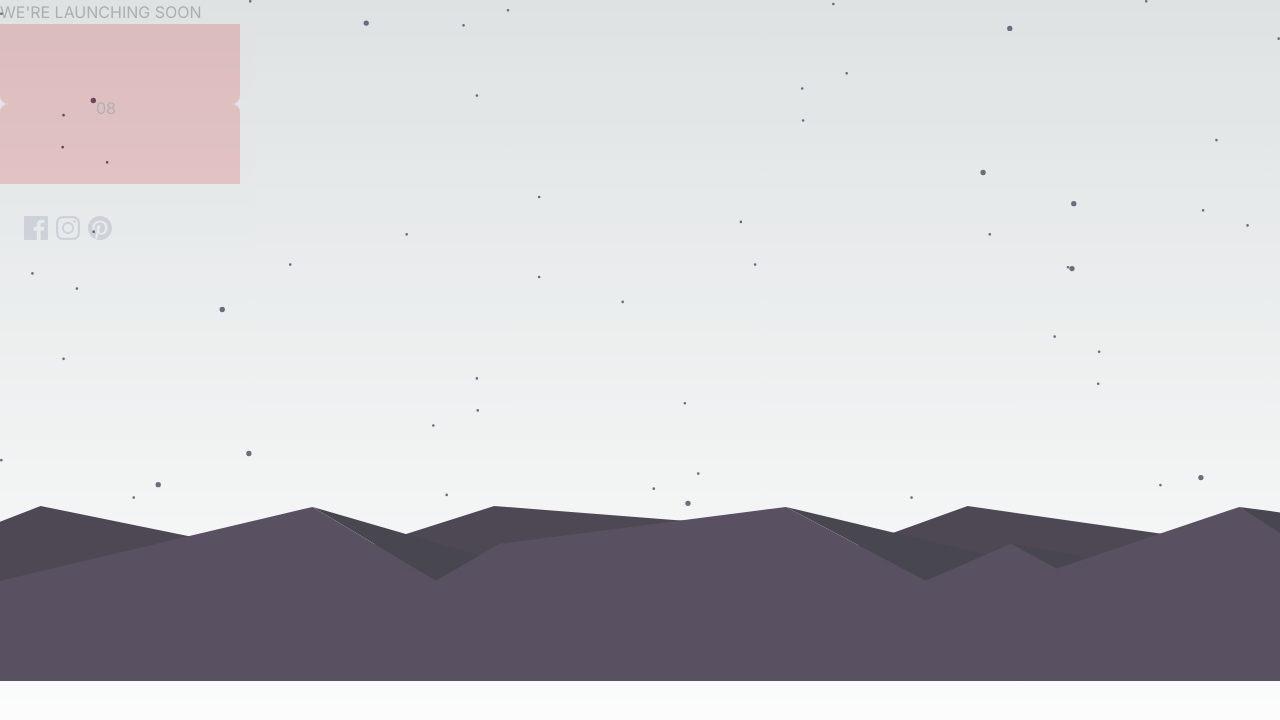
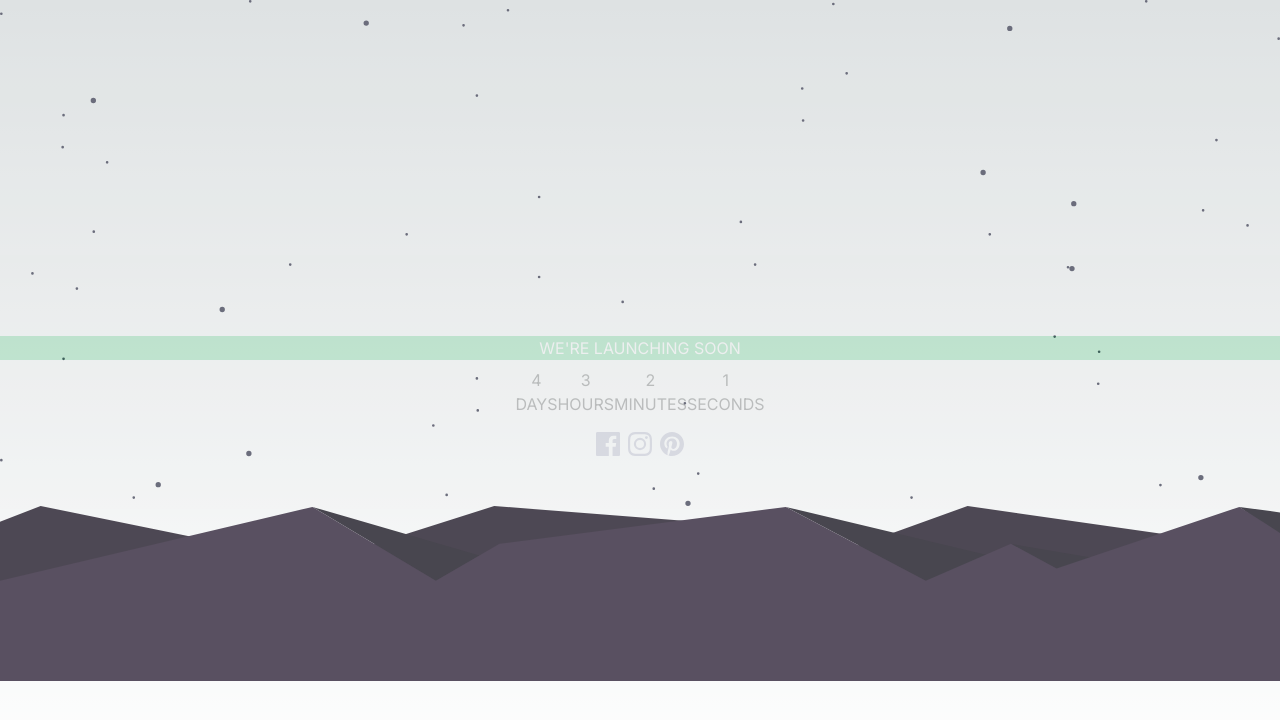
Before and after one commit to theisolatedmonk/launch-countdown-timer, a Next.js app: page / in a window 1280 px wide. Shown: the top 720 px of the page. Built offline with nearby package versions, Linux system fonts and the light colour scheme.

Commit message:
Design-changesd

```diff
--- /dev/null
+++ b/Components/Count.tsx
@@ -0,0 +1,22 @@
+import React from "react";
+
+type CountType = {
+  count: string;
+  timeFormat: string;
+};
+
+export default function Count(props: CountType) {
+  return (
+
+      <div className="w-32 h-16 rounded-lg  bg-red-500 flex   items-center justify-center flex-col">
+      <div className=" top-20 text-3xl left-28 z-10 font-bold">
+        {props.count}
+      </div>
+      <div className="text-sm text-red-900 bg-yellow-100 w-full h-full">{props.timeFormat }</div>
+
+
+      </div>
+
+
+  );
+}
--- a/app/page.tsx
+++ b/app/page.tsx
@@ -1,34 +1,38 @@
-import Image from 'next/image'
+import Image from "next/image";
 
-import bgStars from '@/Components/images/bg-stars.svg'
-import bgHill from '@/Components/images/pattern-hills.svg'
-import facebook from '@/Components/images/icon-facebook.svg'
-import instagram from '@/Components/images/icon-instagram.svg'
-import pinterest from '@/Components/images/icon-pinterest.svg'
+import bgStars from "@/Components/images/bg-stars.svg";
+import bgHill from "@/Components/images/pattern-hills.svg";
+import facebook from "@/Components/images/icon-facebook.svg";
+import instagram from "@/Components/images/icon-instagram.svg";
+import pinterest from "@/Components/images/icon-pinterest.svg";
+import Count from "@/Components/Count";
 export default function Home() {
   return (
     <main className="flex min-h-screen flex-col items-center  relative ">
       <div className="w-full h-full">
-        <Image src={bgStars} alt={''}/>
-        <Image src={bgHill} alt={''}/>
+        <Image src={bgStars} alt={""} />
+        <Image src={bgHill} alt={""} />
       </div>
-      <div className="absolute w-full h-full bg-white opacity-20">
-        <div className="flex flex-col">
-          <p>WE'RE LAUNCHING SOON</p>
-          <div className="flex flex-col relativeiv  items-center  w-60 h-40">
-          <div className='w-60 h-40 rounded-b-lg bg-red-500'></div>
+      <div className="absolute w-full h-full bg-white opacity-20 justify-center items-center z-10">
+        <div className="flex flex-col gap-2 justify-center items-cente w-full h-full">
+          <p className=" text-white text-center bg-green-500">WE'RE LAUNCHING SOON</p>
+          <div
+            className="flex justify-center
+"
+          >
+            <Count count={"4"} timeFormat={"DAYS"} />
+            <Count count={"3"} timeFormat={"HOURS"} />
+            <Count count={"2"} timeFormat={"MINUTES"} />
+            <Count count={"1"} timeFormat={"SECONDS"} />
 
-          <div className='w-60 h-40 rounded-t-lg  bg-red-500'></div>
-          <div className="absolute top-24 left-24 z-10">08</div>
           </div>
-        </div>
-        <div className="flex top-52 h-10 items-center justify-center gap-2 absolute  left-6 ">
+          <div className="flex  h-10 items-center justify-center gap-2   ">
         <Image src={facebook} alt={''}/>
         <Image src={instagram} alt={''}/>
         <Image src={pinterest} alt={''}/>
       </div>
+        </div>
       </div>
-
     </main>
-  )
+  );
 }
```
